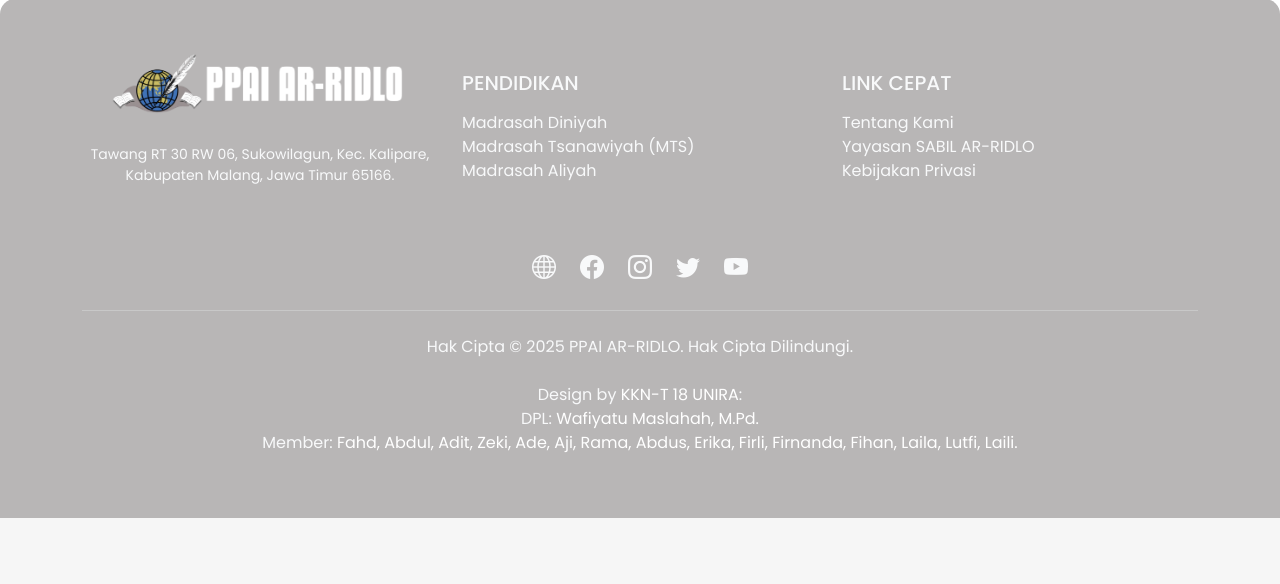
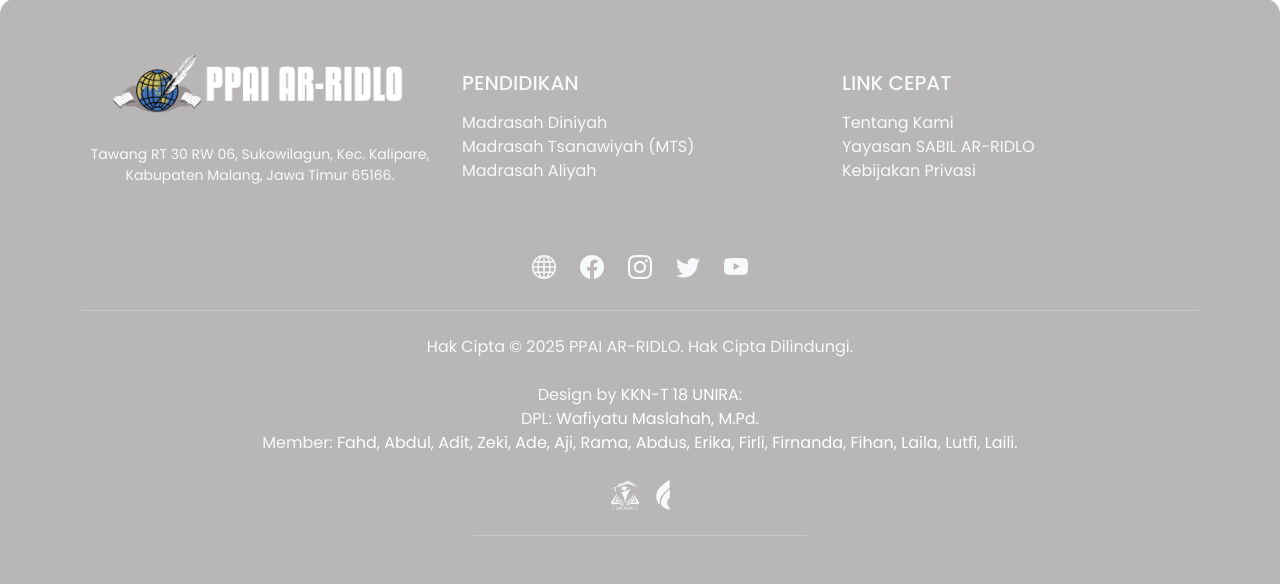
Before and after one commit to jabie393/WEB-PPAI-AR-RIDLO, a PHP site: page /page/biaya.html in a window 1280 px wide. Shown: the part 1110-1694 px from the top of the page. Before the commit the page ends 1628 px from the top, so only its background shows below. Run offline with PHP 8.4, Linux system fonts and the light colour scheme; some web fonts are replaced.

Commit message:
update footer logo

```diff
--- a/css/infostyle.css
+++ b/css/infostyle.css
@@ -223,6 +223,25 @@ footer .social-media a:hover {
 .footer-bottom a:hover {
   color: var(--first-color);
 }
+.icon-link {
+  display: inline-block;
+}
+
+.iconkknt {
+  width: 32px; /* Ukuran ikon */
+  height: 32px;
+  transition: transform 0.2s ease-in-out, opacity 0.2s;
+  margin-right: 10px; /* Jarak antar ikon */
+}
+.iconf {
+  width: 16px; /* Ukuran ikon */
+  height: 32px;
+  transition: transform 0.2s ease-in-out, opacity 0.2s;
+}
+.icon-img:hover {
+  transform: scale(1.2);
+  opacity: 0.8;
+}
 /* ===== MEDIA QUERIES ===== */
 @media (max-width: 480px) {
     /* Gaya khusus untuk layar kecil */
--- a/page/admin.php
+++ b/page/admin.php
@@ -178,6 +178,12 @@ if (isset($_SESSION['flash_message']) && isset($_SESSION['flash_message_type']))
         <a href="https://www.instagram.com/lailifattahulmaulidia/" target="_blank">Laili.</a>
       </p>
     </div>
+    <div class="col-12 text-center mt-4">
+      <a href="https://www.instagram.com/kknt18_ar.ridlo/" class="icon-link"><img src="../assets/icons/iconkknt.png" class="icon-img iconkknt"></a>
+      <a href="https://fahd39.com/" class="icon-link"><img src="../assets/icons/iconf.png" class="icon-img iconf"></a>
+    </div>
+    <hr class="my-4 mb-0 border-light mx-auto" style="width: 30%;">
+  </div>
   </div>
 </footer>
 
--- a/page/biaya.html
+++ b/page/biaya.html
@@ -165,6 +165,12 @@
         <a href="https://www.instagram.com/lailifattahulmaulidia/" target="_blank">Laili.</a>
       </p>
     </div>
+    <div class="col-12 text-center mt-4">
+      <a href="https://www.instagram.com/kknt18_ar.ridlo/" class="icon-link"><img src="../assets/icons/iconkknt.png" class="icon-img iconkknt"></a>
+      <a href="https://fahd39.com/" class="icon-link"><img src="../assets/icons/iconf.png" class="icon-img iconf"></a>
+    </div>
+    <hr class="my-4 mb-0 border-light mx-auto" style="width: 30%;">
+  </div>
   </div>
 </footer>
 
--- a/page/index.html
+++ b/page/index.html
@@ -336,6 +336,11 @@
         <a href="https://www.instagram.com/lailifattahulmaulidia/" target="_blank">Laili.</a>
       </p>
     </div>
+    <div class="col-12 text-center mt-4">
+      <a href="https://www.instagram.com/kknt18_ar.ridlo/" class="icon-link"><img src="../assets/icons/iconkknt.png" class="icon-img iconkknt"></a>
+      <a href="https://fahd39.com/" class="icon-link"><img src="../assets/icons/iconf.png" class="icon-img iconf"></a>
+    </div>
+    <hr class="my-4 mb-0 border-light mx-auto" style="width: 30%;">
   </div>
 </footer>
 
--- a/page/info_pendaftaran.html
+++ b/page/info_pendaftaran.html
@@ -164,6 +164,12 @@
         <a href="https://www.instagram.com/lailifattahulmaulidia/" target="_blank">Laili.</a>
       </p>
     </div>
+    <div class="col-12 text-center mt-4">
+      <a href="https://www.instagram.com/kknt18_ar.ridlo/" class="icon-link"><img src="../assets/icons/iconkknt.png" class="icon-img iconkknt"></a>
+      <a href="https://fahd39.com/" class="icon-link"><img src="../assets/icons/iconf.png" class="icon-img iconf"></a>
+    </div>
+    <hr class="my-4 mb-0 border-light mx-auto" style="width: 30%;">
+  </div>
   </div>
 </footer>
 
--- a/page/jadwal.html
+++ b/page/jadwal.html
@@ -164,6 +164,12 @@
         <a href="https://www.instagram.com/lailifattahulmaulidia/" target="_blank">Laili.</a>
       </p>
     </div>
+    <div class="col-12 text-center mt-4">
+      <a href="https://www.instagram.com/kknt18_ar.ridlo/" class="icon-link"><img src="../assets/icons/iconkknt.png" class="icon-img iconkknt"></a>
+      <a href="https://fahd39.com/" class="icon-link"><img src="../assets/icons/iconf.png" class="icon-img iconf"></a>
+    </div>
+    <hr class="my-4 mb-0 border-light mx-auto" style="width: 30%;">
+  </div>
   </div>
 </footer>
 
--- a/page/login.php
+++ b/page/login.php
@@ -197,6 +197,12 @@ if ($_SERVER['REQUEST_METHOD'] === 'POST') {
         <a href="https://www.instagram.com/lailifattahulmaulidia/" target="_blank">Laili.</a>
       </p>
     </div>
+    <div class="col-12 text-center mt-4">
+      <a href="https://www.instagram.com/kknt18_ar.ridlo/" class="icon-link"><img src="../assets/icons/iconkknt.png" class="icon-img iconkknt"></a>
+      <a href="https://fahd39.com/" class="icon-link"><img src="../assets/icons/iconf.png" class="icon-img iconf"></a>
+    </div>
+    <hr class="my-4 mb-0 border-light mx-auto" style="width: 30%;">
+  </div>
   </div>
 </footer>
 
--- a/page/peraturan.html
+++ b/page/peraturan.html
@@ -164,6 +164,12 @@
         <a href="https://www.instagram.com/lailifattahulmaulidia/" target="_blank">Laili.</a>
       </p>
     </div>
+    <div class="col-12 text-center mt-4">
+      <a href="https://www.instagram.com/kknt18_ar.ridlo/" class="icon-link"><img src="../assets/icons/iconkknt.png" class="icon-img iconkknt"></a>
+      <a href="https://fahd39.com/" class="icon-link"><img src="../assets/icons/iconf.png" class="icon-img iconf"></a>
+    </div>
+    <hr class="my-4 mb-0 border-light mx-auto" style="width: 30%;">
+  </div>
   </div>
 </footer>
 
```
Also changed, not shown: css/admin.css (+19 -0 lines), css/login.css (+19 -0 lines), css/style.css (+19 -0 lines), assets/icons/iconf.png (added), assets/icons/iconkknt.png (added).
